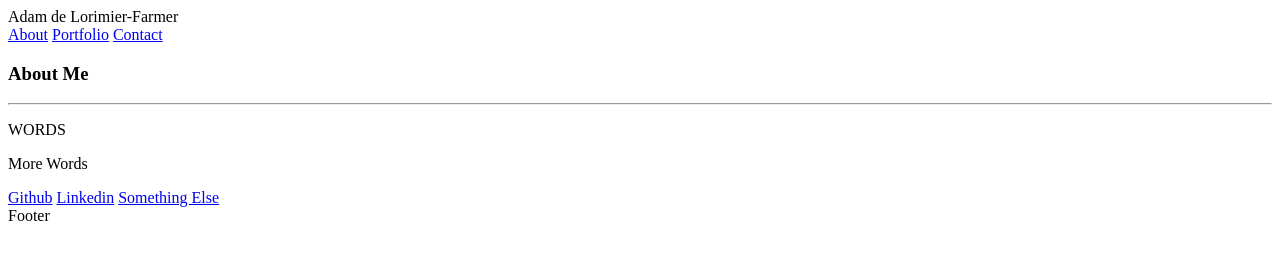
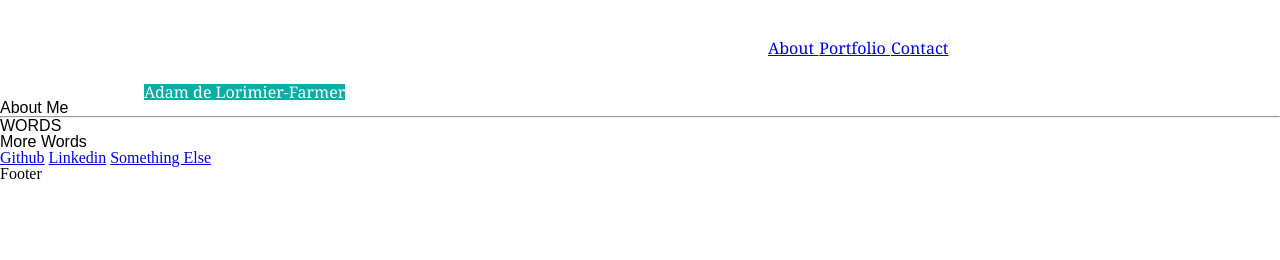
Before and after one commit to mothra42/Basic-Portfolio, a plain HTML site: page index.html in a window 1280 px wide. Drawn offline with Linux system fonts and the light colour scheme; files that its build step writes are made by us from their sources.

Commit message:
added style and changed some aspects of the html files, mostly divisions and classes and id's

```diff
--- a/assets/css/style.css
+++ b/assets/css/style.css
@@ -0,0 +1,39 @@
+* {
+	margin: 0;
+	padding: 0;
+	box-sizing: border-box;
+	position: relative;
+}
+
+header {
+	width: 960px;
+	height: 100px;
+	font-family: "Georgia", Times, "Times New Roman", serif;
+}
+
+#navBar {
+	float: right;
+	display: inline-block;
+	width: 20%;
+	height: 20%;
+	position: absolute;
+	top: 40px;
+	right: 0px;
+	bottom: 40px;
+}
+
+.line {
+	border-right: 1px solid #EFEFEF;
+}
+
+#nameBanner {
+	position: absolute;
+	left: 15%;
+	bottom: 0px;
+	background-color: #0BADA7;
+	color: #FFFFFF;
+}
+
+#main {
+	font-family: "Arial", "Helvetica Neue", Helvetica, sans-serif
+}
--- a/index.html
+++ b/index.html
@@ -5,7 +5,8 @@
 <!-- links css file -->
 
 <head>
-	<link rel="stylesheet"type = "text/css" href = assets/"style.css" />
+	<link rel="stylesheet" type="text/css" href="assests/css/reset.css">
+	<link rel="stylesheet" type ="text/css" href="assets/css/style.css">
 	<title>Adam de Lorimier-Farmer's Portfolio</title>
 </head>
 
@@ -13,15 +14,15 @@
 
 	<!--Header includes name for page and links to other parts of portfolio should be the same on each page with the same links-->
 
-	<header id="header">
-		<div
+	<header>
+		<div id="nameBanner">
 			<h1>Adam de Lorimier-Farmer</h1>
 		</div>
 
-		<div>
-			<a href="index.html">About</a>
-			<a href="portfolio.html">Portfolio</a>
-			<a href="contact.html">Contact</a>
+		<div id="navBar">
+			<a href="index.html" class ="line"> About </a>
+			<a href="portfolio.html" class="line"> Portfolio </a>
+			<a href="contact.html" class="line"> Contact </a>
 		</div>
 	</header>
 
```
Also changed, not shown: contact.html (+8 -7 lines), portfolio.html (+8 -7 lines).
